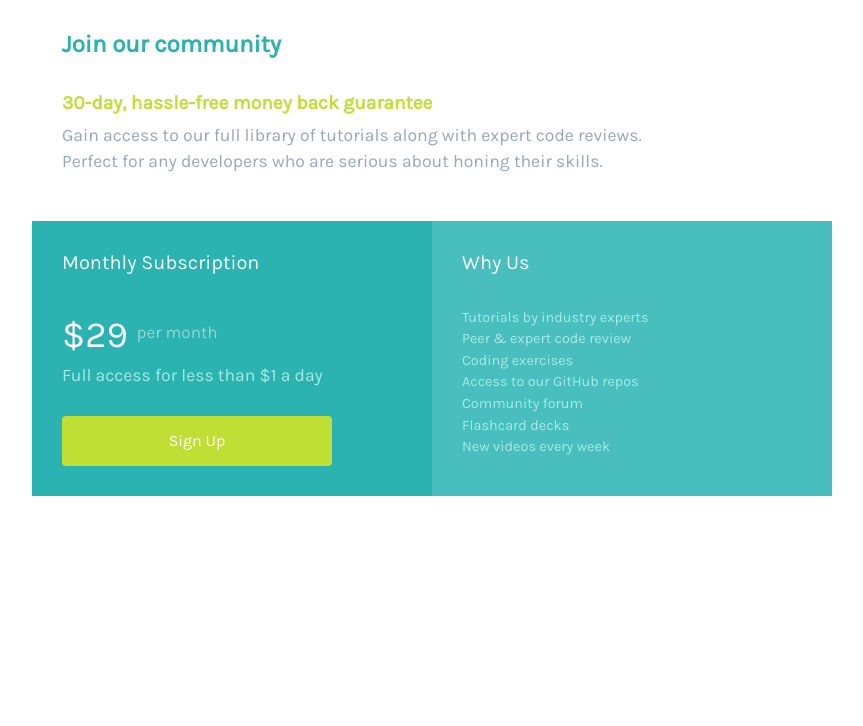
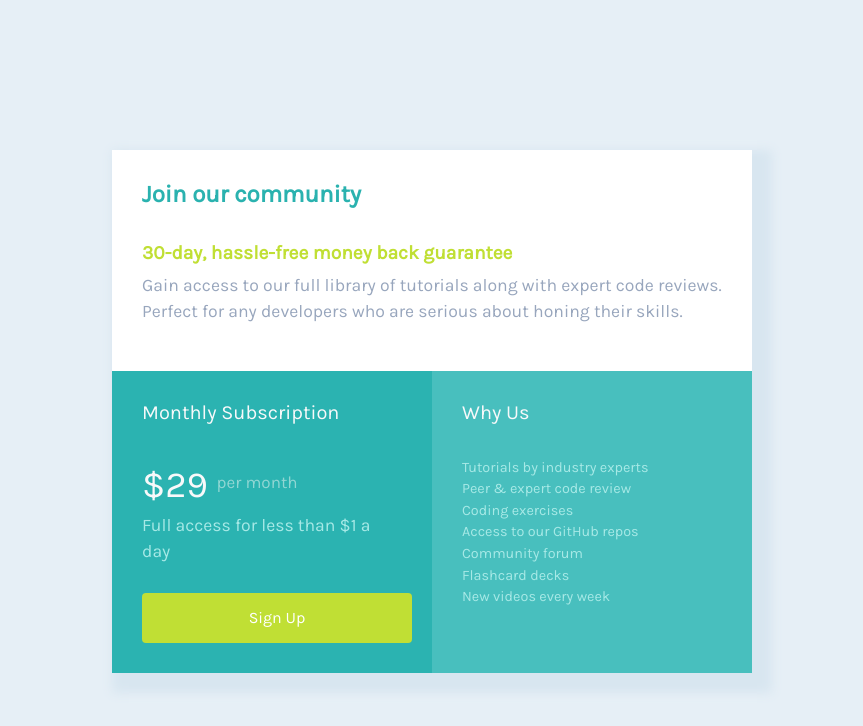
Before and after one commit to SebiLarion/Single-price-grid-component, a plain HTML site: page index.html in a window 1280 px wide. Shown: the whole page, without its empty margins (208-1071 px from the left). Drawn offline with nearby package versions, Linux system fonts and the light colour scheme.

Commit message:
Add files via upload

```diff
--- a/index.html
+++ b/index.html
@@ -18,7 +18,7 @@
 
   <div class="container" id="main">
 
-        <div class="container" id="box1">
+        <div  id="box1">
 
           <h4>Join our community</h4>
           <br>
--- a/style.css
+++ b/style.css
@@ -1,13 +1,19 @@
 
 #main{
     width: 800px;
+    margin: 150px auto;
+    width: 50%;
+    box-shadow: 10px 10px 10px 10px rgb(216, 230, 240);
+
 }
 
 
 #box1{
     background-color:white;
-    padding-bottom: 30px;
+    padding: 30px 30px;
     margin-top: 30px;
+    margin-left: -15px;
+    margin-right: -15px;
 
 }
 
@@ -66,6 +72,8 @@ body {
     font-size: 16px;
     font-family: Karla, sans-serif;
     font-weight: 700;
+    background-color: #E6EFF6;
+
 
 }
 
```
